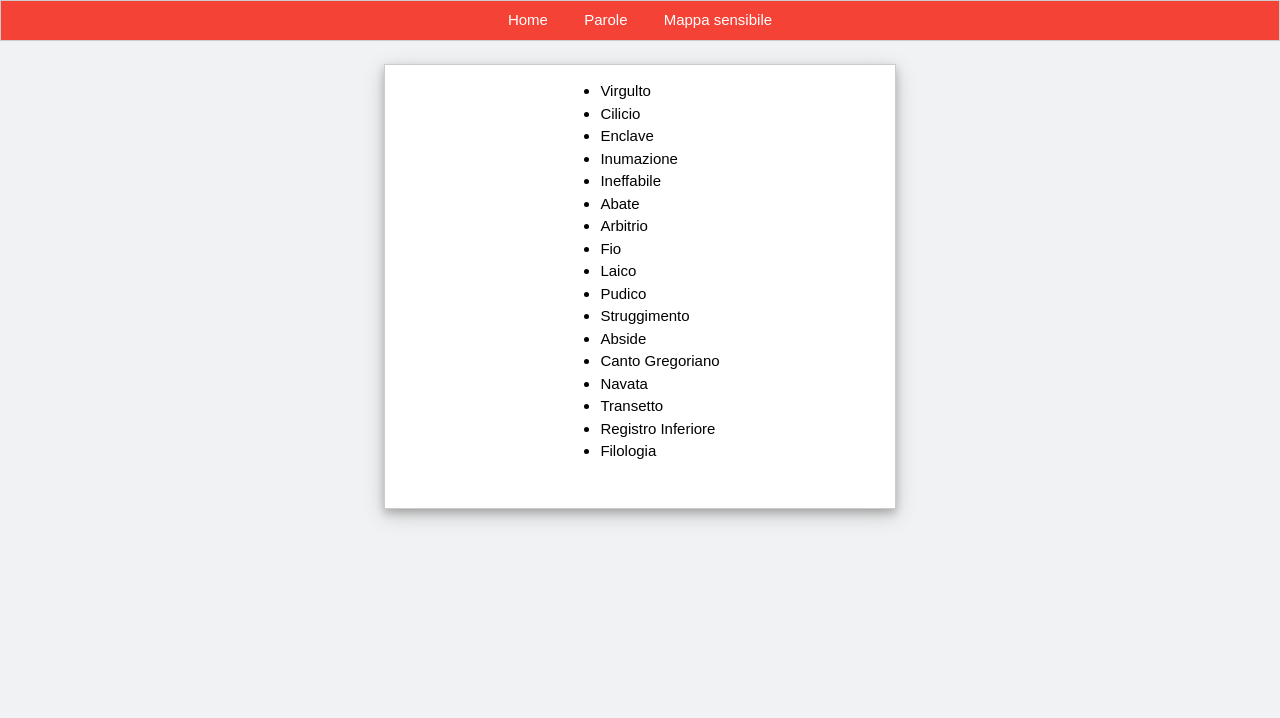
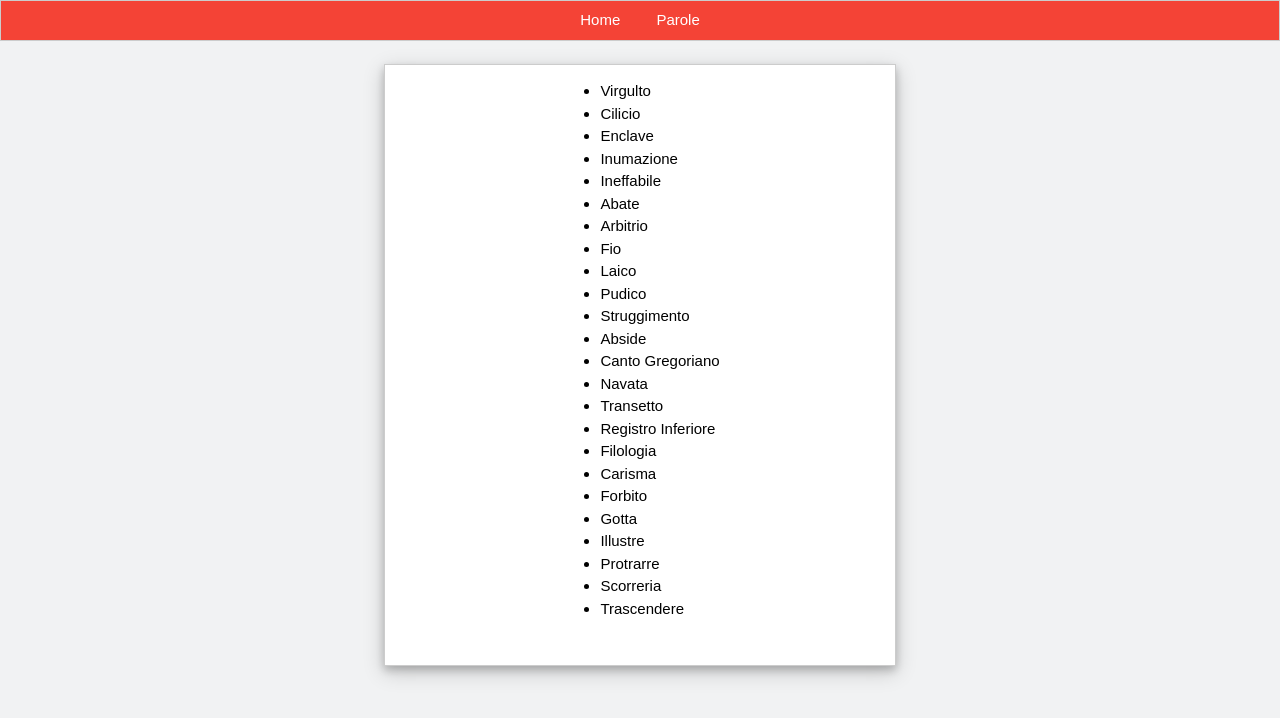
Before and after one commit to 3AIET/3aiet.github.io, a Jekyll site: the page built from parole.markdown, in a window 1280 px wide. Shown: the top 718 px of the page. Built offline with Jekyll 4.4.1, drawn with Linux system fonts in a browser that asks for light colours.

Commit message:
aggiunte ulteriori parole, rimosso collegamento a mappa sensibile

```diff
--- a/_includes/navbar.html
+++ b/_includes/navbar.html
@@ -4,7 +4,7 @@
 
 		<a href="{{ site.url }}" class="w3-button"> Home </a>
 		<a href="{{ site.url }}{% link parole.markdown %}" class="w3-button"> Parole </a>
-		<a href="{{ site.url }}{% link mappe_sensibili.markdown %}" class="w3-button"> Mappa sensibile </a>
+		<!-- <a href="{{ site.url }}{% link mappe_sensibili.markdown %}" class="w3-button"> Mappa sensibile </a> -->
 
 	</div>
 
--- a/parole.markdown
+++ b/parole.markdown
@@ -25,3 +25,10 @@
 * Transetto
 * Registro Inferiore
 * Filologia
+* Carisma
+* Forbito
+* Gotta
+* Illustre
+* Protrarre
+* Scorreria
+* Trascendere
```
